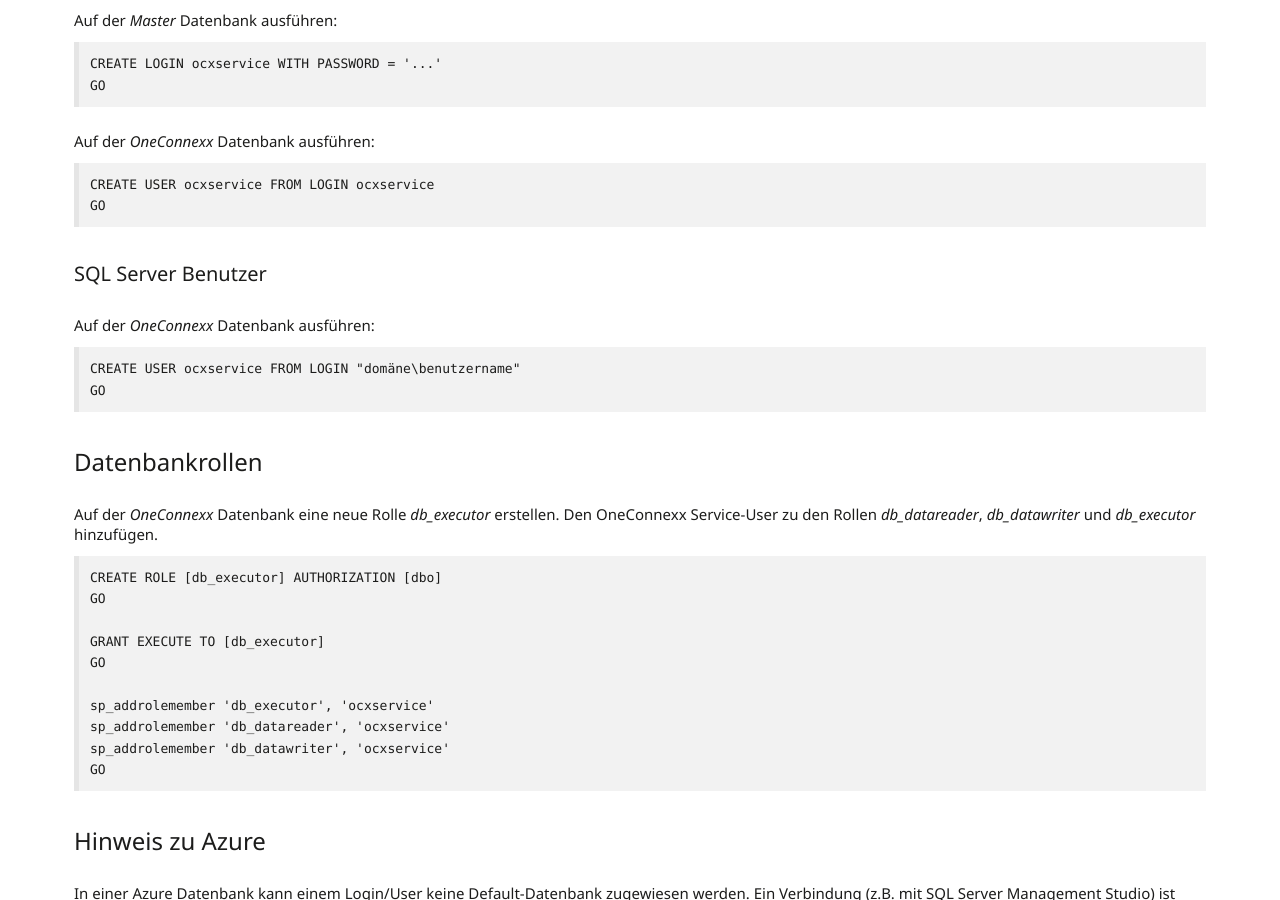
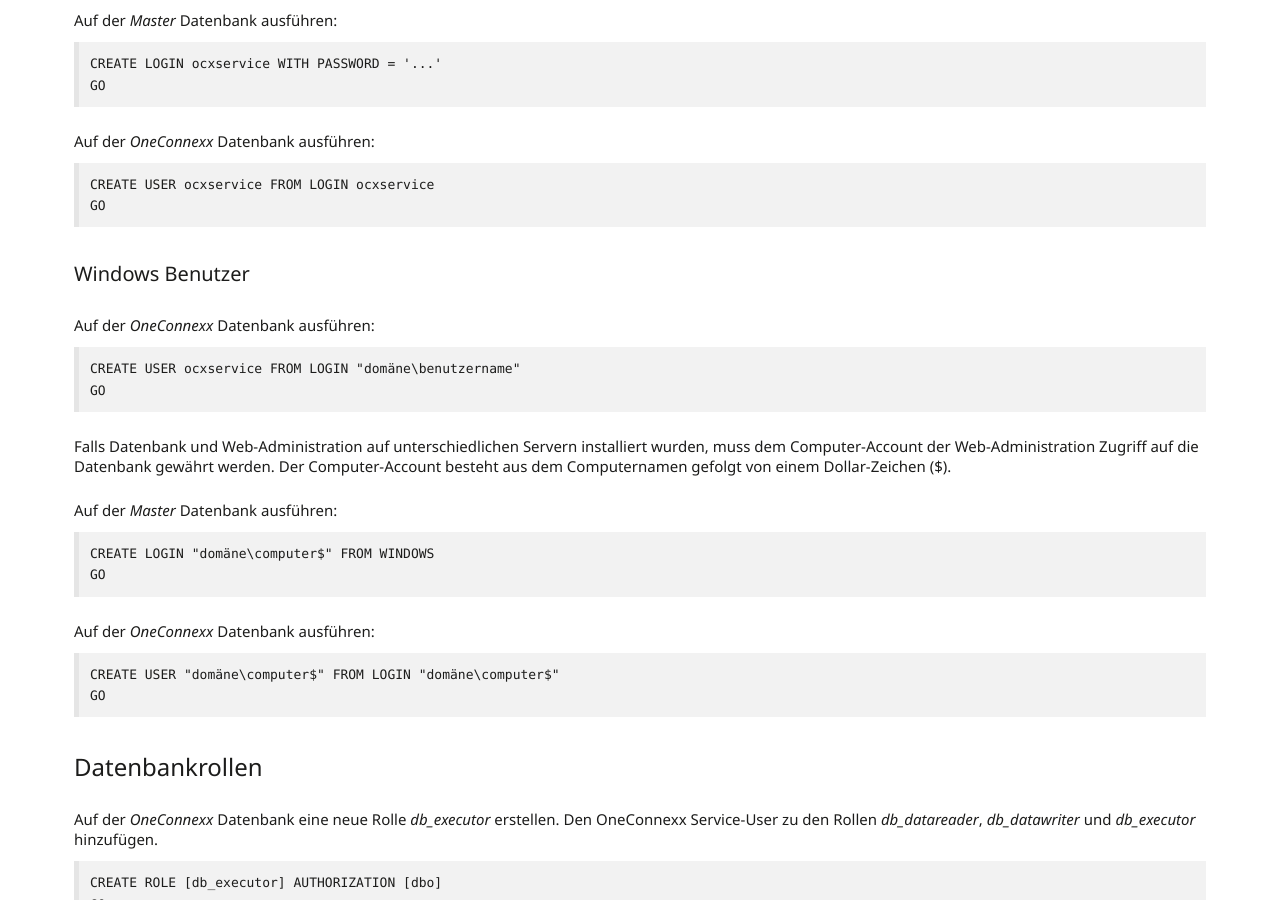
Before and after one commit to primesoft-group/oneconnexx-docs, a Jekyll site: the page built from _pages/setup/de/db.md, in a window 1280 px wide and 900 px high, scrolled down 821 px. Built offline with Jekyll 4.4.1, drawn with Linux system fonts in a browser that asks for light colours; nearby versions of some CDN libraries; some web fonts are replaced.

Commit message:
Update db.md

````diff
--- a/_pages/setup/de/db.md
+++ b/_pages/setup/de/db.md
@@ -33,12 +33,28 @@
 GO
 ```
 
-##### SQL Server Benutzer
+##### Windows Benutzer
 
 Auf der *OneConnexx* Datenbank ausführen:
 
 ```
 CREATE USER ocxservice FROM LOGIN "domäne\benutzername"
+GO
+```
+
+Falls Datenbank und Web-Administration auf unterschiedlichen Servern installiert wurden, muss dem Computer-Account der Web-Administration Zugriff auf die Datenbank gewährt werden. Der Computer-Account besteht aus dem Computernamen gefolgt von einem Dollar-Zeichen ($).
+
+Auf der *Master* Datenbank ausführen:
+
+```
+CREATE LOGIN "domäne\computer$" FROM WINDOWS
+GO
+```
+
+Auf der *OneConnexx* Datenbank ausführen:
+
+```
+CREATE USER "domäne\computer$" FROM LOGIN "domäne\computer$"
 GO
 ```
 
````
